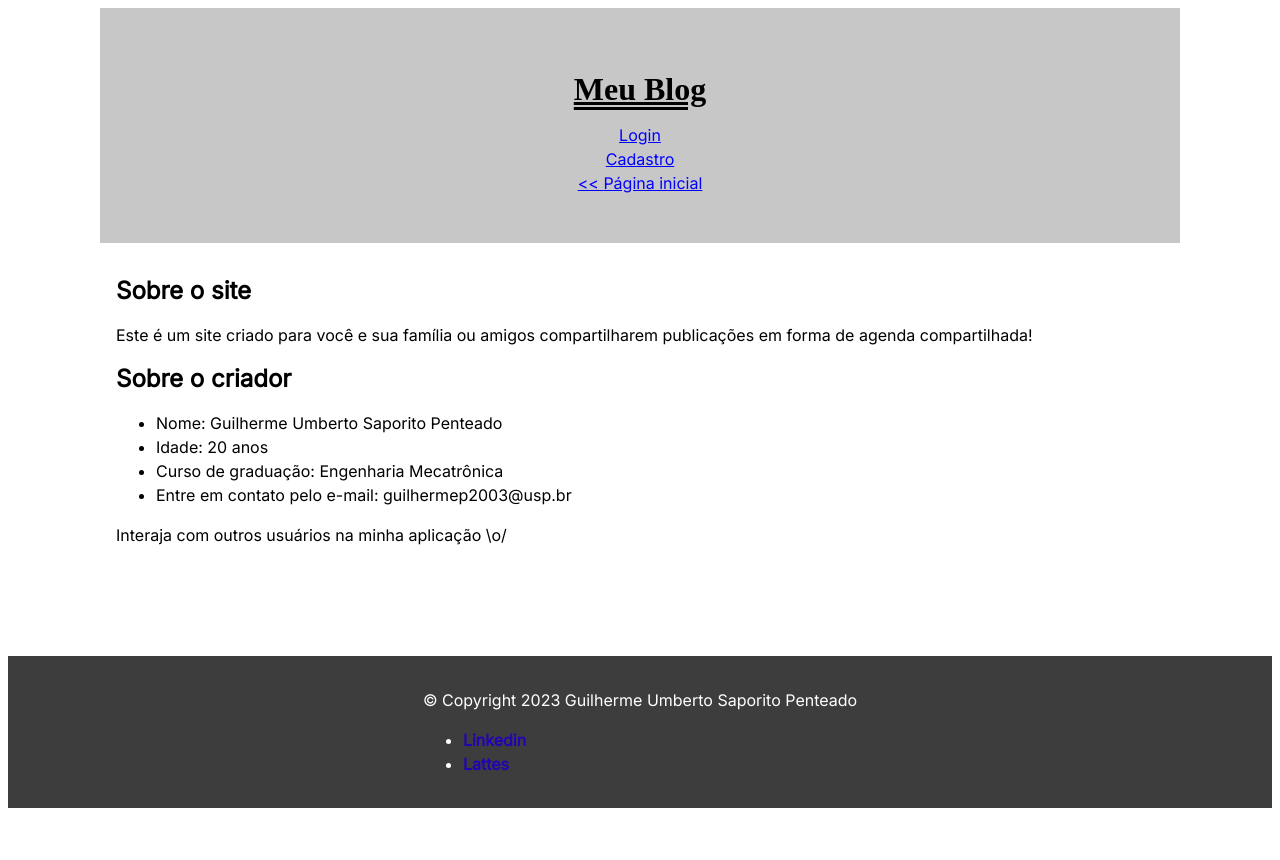
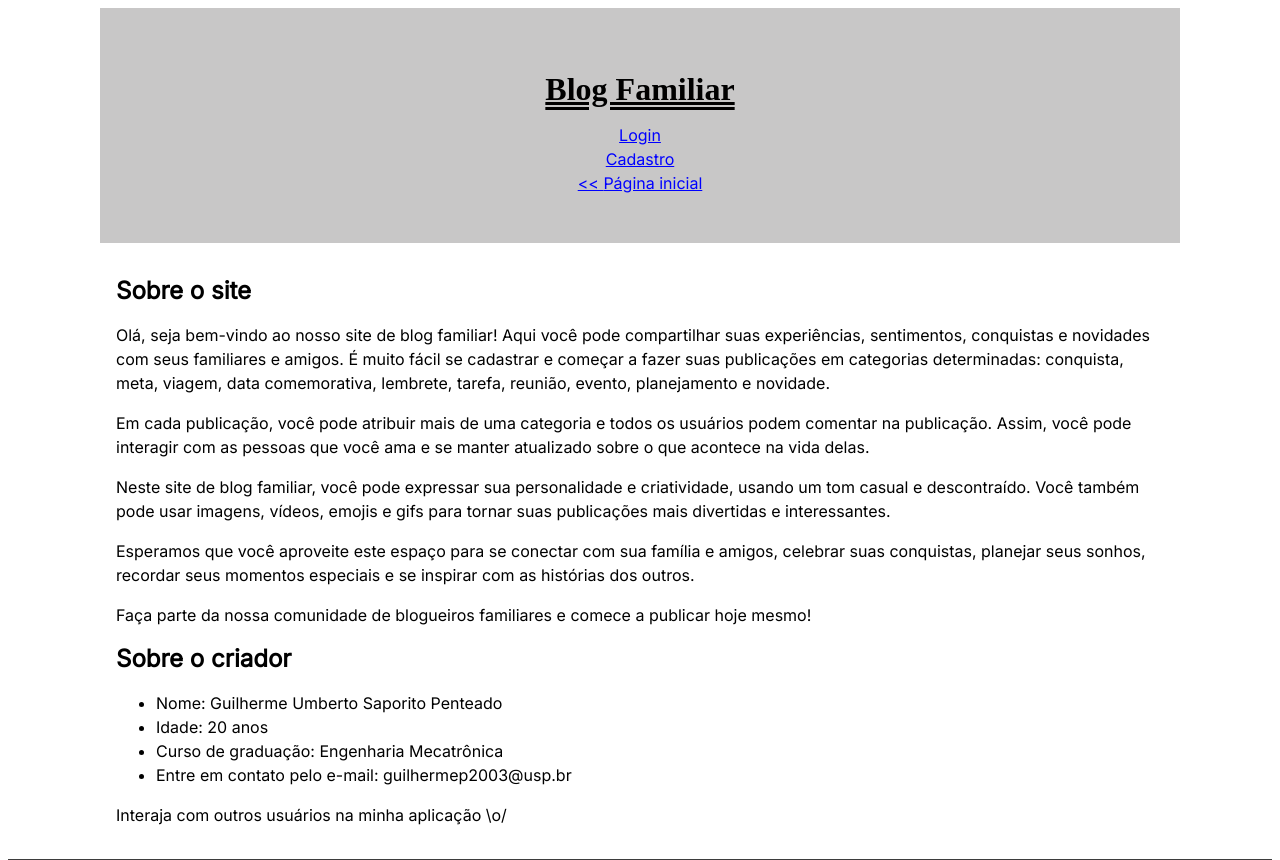
Before and after one commit to GuilhermeUSPenteado/blogfamiliar, a Django app: page /portfolio/about/ in a window 1280 px wide. Shown: the top 860 px of the page. Before the commit the page ends 808 px from the top, so only its background shows below. Run offline with Django 4.2, Linux system fonts and the light colour scheme.

Commit message:
Segundo commit

```diff
--- a/blog/templates/blog/category_detail.html
+++ b/blog/templates/blog/category_detail.html
@@ -5,13 +5,13 @@
 <link rel="stylesheet" type="text/css" href="{% static 'style.css' %}">
 
 {% block content %}
-    <h1>Posts in Category: {{ category.name }}</h1>
+    <h1>Publicações nessa categoria: {{ category.name }}</h1>
     {% for post in posts %}
     <div>
         <h2><a href="{% url 'post_detail' pk=post.pk %}">{{ post.title }}</a></h2>
         <p>{{ post.text|linebreaksbr }}</p>
     </div>
     {% empty %}
-    <p>No posts in this category.</p>
+    <p>Ainda não há publicações nessa categoria :( </p>
     {% endfor %}
 {% endblock %}
--- a/blog/templates/blog/category_list.html
+++ b/blog/templates/blog/category_list.html
@@ -13,7 +13,7 @@
         <p>{{ category.description }}</p>
       </li>
     {% empty %}
-      <li>Nenhuma categoria disponível.</li>
+      <li>Nenhuma categoria disponível</li>
     {% endfor %}
   </ul>
 {% endblock %}
--- a/blog/templates/blog/post_list.html
+++ b/blog/templates/blog/post_list.html
@@ -22,7 +22,7 @@
         <p>Publicado em: {{ post.post_date|date:"d/m/Y H:i" }}</p>
       </li>
     {% empty %}
-      <li>Nenhum post disponível.</li>
+      <li>Nenhum post disponível</li>
     {% endfor %}
   </ul>
   <a href="{% url 'post_new' %}">Novo Post</a>
--- a/blog/templates/blog/user_list.html
+++ b/blog/templates/blog/user_list.html
@@ -5,12 +5,12 @@
 <link rel="stylesheet" type="text/css" href="{% static 'style.css' %}">
 
 {% block content %}
-    <h1>Users</h1>
+    <h1>Usuários</h1>
     {% for user in users %}
         <div>
             <h2>{{ user.username }}</h2>
         </div>
     {% empty %}
-        <p>No users found.</p>
+        <p>Não há usuários :(</p>
     {% endfor %}
 {% endblock %}
--- a/portfolio/templates/portfolio/about.html
+++ b/portfolio/templates/portfolio/about.html
@@ -8,7 +8,11 @@ Sobre
     <body>
         <section>
             <h1>Sobre o site</h1>
-            <p>Este é um site criado para você e sua família ou amigos compartilharem publicações em forma de agenda compartilhada!</p>
+            <p>Olá, seja bem-vindo ao nosso site de blog familiar! Aqui você pode compartilhar suas experiências, sentimentos, conquistas e novidades com seus familiares e amigos. É muito fácil se cadastrar e começar a fazer suas publicações em categorias determinadas: conquista, meta, viagem, data comemorativa, lembrete, tarefa, reunião, evento, planejamento e novidade.</p>
+            <p>Em cada publicação, você pode atribuir mais de uma categoria e todos os usuários podem comentar na publicação. Assim, você pode interagir com as pessoas que você ama e se manter atualizado sobre o que acontece na vida delas.</p>
+            <p>Neste site de blog familiar, você pode expressar sua personalidade e criatividade, usando um tom casual e descontraído. Você também pode usar imagens, vídeos, emojis e gifs para tornar suas publicações mais divertidas e interessantes.</p>
+            <p>Esperamos que você aproveite este espaço para se conectar com sua família e amigos, celebrar suas conquistas, planejar seus sonhos, recordar seus momentos especiais e se inspirar com as histórias dos outros.</p>
+            <p>Faça parte da nossa comunidade de blogueiros familiares e comece a publicar hoje mesmo!</p>
         </section>
 
         <section>
--- a/templates/base.html
+++ b/templates/base.html
@@ -10,13 +10,13 @@
   <link href="https://fonts.googleapis.com/css?family=Inter&display=swap" rel="stylesheet" />
   <link rel="stylesheet" type="text/css" href="{% static 'style.css' %}">
   <title>
-    {% block title %}{% endblock %} Blog pessoal Guilherme U. S. Penteado
+    {% block title %}{% endblock %} Blog Familiar
   </title>
 </head>
 
 <body>
   <header id="cabecalho-principal">
-    <h1>Meu Blog</h1>
+    <h1>Blog Familiar</h1>
     {% if user.is_authenticated %}
       Olá, {{ user.username }}!
       <a href="{% url 'profile' %}">Acesse seu perfil</a>
--- a/templates/home.html
+++ b/templates/home.html
@@ -6,11 +6,11 @@
 
 {% block content %}
 <head>
-    <title>Home</title>
+    <title>Página inicial</title>
 </head>
 <body>
-    <h1>Bem-vindo ao nosso site!</h1>
-    <p><a href="{% url 'post_list' %}">Posts</a></p>
+    <h1>Bem-vindo ao blog familiar! :)</h1>
+    <p><a href="{% url 'post_list' %}">Publicações</a></p>
     <p><a href="{% url 'category_list' %}">Categorias</a></p>
     <p><a href="{% url 'about' %}">Sobre</a></p>
 </body>
```
